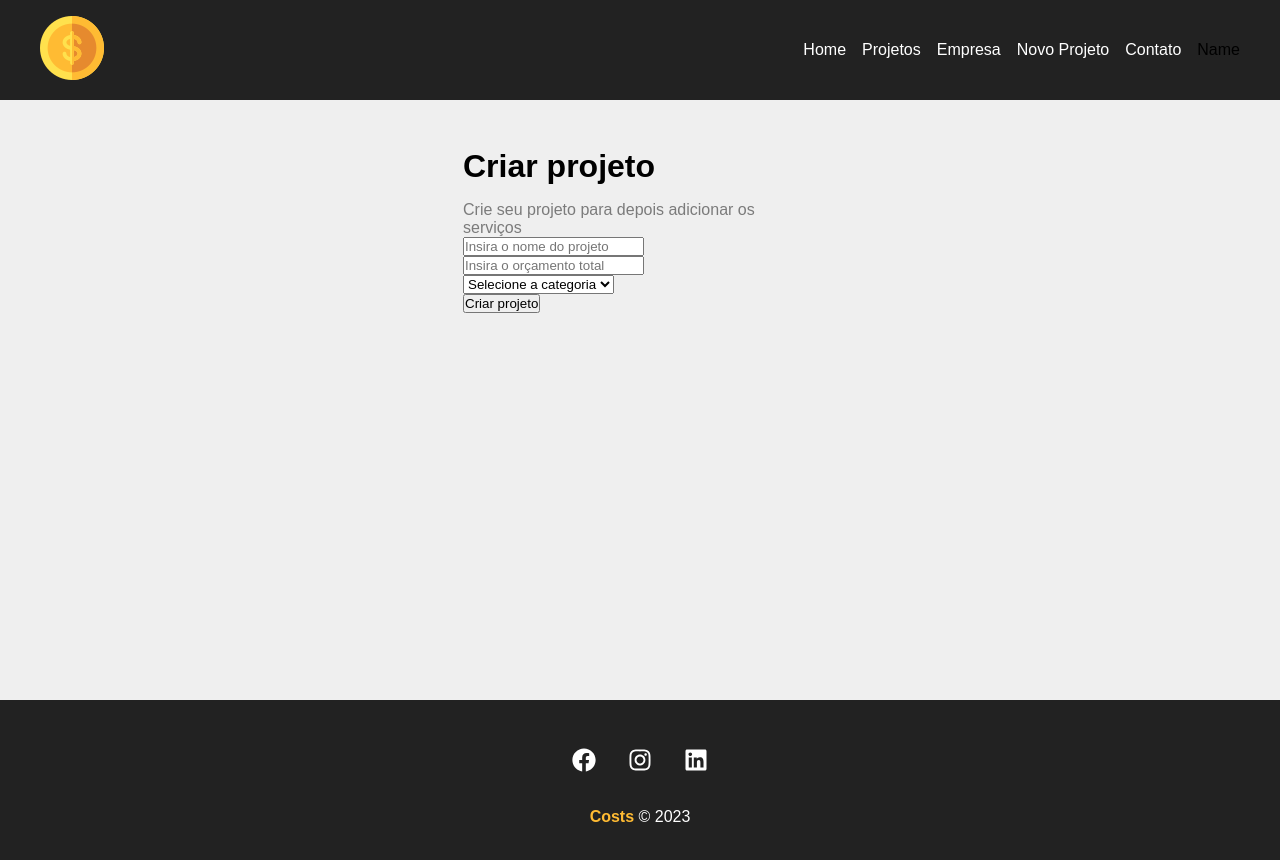
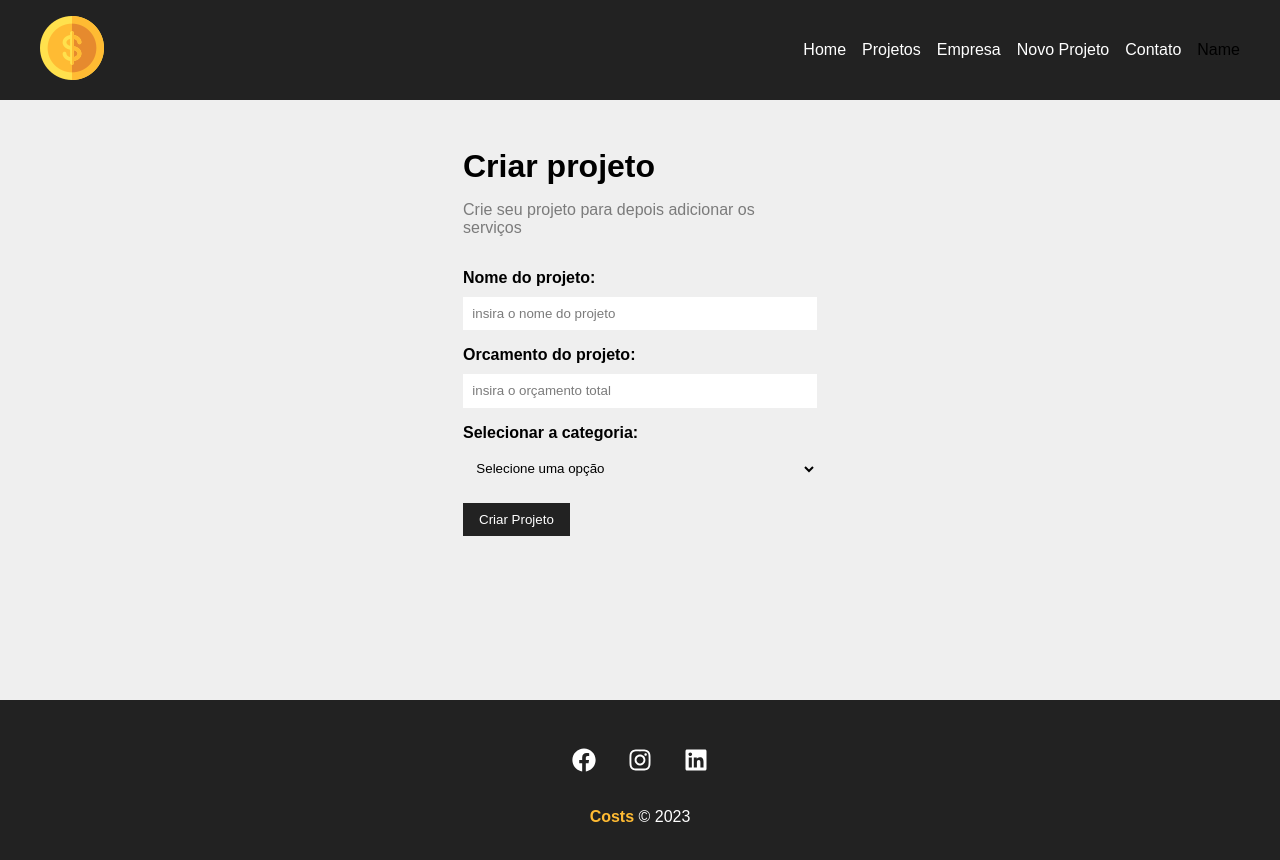
Before and after one commit to Rian-Fernandes/ReactProject, a React (Create React App) app in the folder costs/: page /newproject in a window 1280 px wide. Shown: the top 860 px of the page. Built offline with nearby package versions, Linux system fonts and the light colour scheme.

Commit message:
Estilizando página newProject e componetizando

```diff
--- a/costs/package.json
+++ b/costs/package.json
@@ -38,5 +38,8 @@
       "last 1 firefox version",
       "last 1 safari version"
     ]
+  },
+  "devDependencies": {
+    "@babel/plugin-proposal-private-property-in-object": "^7.21.11"
   }
 }
--- /dev/null
+++ b/costs/src/components/form/Input.js
@@ -0,0 +1,18 @@
+import styles from './Input.module.css'
+
+function Input ({type, text, name, placeholder, handleOnChange, value}){
+    return(
+        <div className={styles.form_control}>
+            <label htmlFor={name}>{text}:</label>
+            <input type={type}
+                name={name}
+                id={name}
+                placeholder={placeholder}
+                onChange={handleOnChange}
+                value={value}
+             />
+        </div>
+    )
+}
+
+export default Input
--- /dev/null
+++ b/costs/src/components/form/Input.module.css
@@ -0,0 +1,20 @@
+.form_control{
+    display: flex;
+    flex-direction: column;
+    margin-bottom: 1em;
+}
+
+.form_control label{
+    margin-bottom: .6em;
+    font-weight: bold;
+}
+
+.form_control input{
+    padding: .7em;
+    border-radius: 0;
+    border: none;
+}
+
+.form_control input::placeholder{
+    color:#7b7b7b;
+}
--- /dev/null
+++ b/costs/src/components/form/Select.js
@@ -0,0 +1,14 @@
+import styles from './Select.module.css'
+
+function Select ({text, name, options, handleOnChange, value}){
+    return(
+        <div className={styles.form_control}>
+            <label htmlFor={name}>{text}:</label>
+            <select name={name} id={name}>
+                <option>Selecione uma opção</option>
+            </select>
+        </div>
+    )
+}
+
+export default Select
--- /dev/null
+++ b/costs/src/components/form/Select.module.css
@@ -0,0 +1,16 @@
+.form_control{
+    display: flex;
+    flex-direction: column;
+    margin-bottom: 1em;
+}
+
+.form_control label{
+    margin-bottom: .6em;
+    font-weight: bold;
+}
+
+.form_control select {
+    padding: .7em;
+    border-radius: 0;
+    border: none;
+}
--- /dev/null
+++ b/costs/src/components/form/SubmitButton.js
@@ -0,0 +1,11 @@
+import styles from './SubmitButton.module.css'
+
+function SubmitButton ({ text }){
+    return(
+        <div>
+            <button className={styles.btn}>{text}</button>
+        </div>
+    )
+}
+
+export default SubmitButton
--- /dev/null
+++ b/costs/src/components/form/SubmitButton.module.css
@@ -0,0 +1,13 @@
+.btn{
+    background-color: #222;
+    color: #fff;
+    padding: 0.7em 1.2em;
+    text-decoration: none;
+    transition: .5s;
+    cursor: pointer;
+    border: none;
+}
+
+.btn:hover{
+    color: #ffbb33;
+}
--- a/costs/src/components/layout/Navbar.js
+++ b/costs/src/components/layout/Navbar.js
@@ -5,7 +5,7 @@
 
 function Navbar (){
     return (
-    <nav class={styles.navbar}>
+    <nav className={styles.navbar}>
         <Container>
             <Link>
                 <img src={logo} alt="Costs logo"/>
--- a/costs/src/components/pages/NewProject.js
+++ b/costs/src/components/pages/NewProject.js
@@ -6,7 +6,7 @@
         <div className={styles.newproject_container}>
             <h1>Criar projeto</h1>
             <p>Crie seu projeto para depois adicionar os serviços</p>
-            <ProjectForm/>
+            <ProjectForm btnText="Criar Projeto"/>
         </div>
 
     )
--- a/costs/src/components/project/ProjectForm.js
+++ b/costs/src/components/project/ProjectForm.js
@@ -1,21 +1,23 @@
-function ProjectForm (){
+import Input from '../form/Input'
+import Select from '../form/Select'
+import SubmitButton from '../form/SubmitButton'
+import styles from './ProjectForm.module.css'
+
+function ProjectForm ({btnText}){
     return(
-        <form>
+        <form className={styles.form}>
+            <Input type="text"
+            text="Nome do projeto"
+            name="name"
+            placeholder="insira o nome do projeto"/>
             <div>
-                <input type="text" placeholder ="Insira o nome do projeto"/>
+                <Input type="number"
+                text="Orcamento do projeto"
+                name="budget"
+                placeholder="insira o orçamento total"/>
             </div>
-            <div>
-                <input type="number" placeholder="Insira o orçamento total"/>
-            </div>
-            <div>
-                <select name="category_id">
-                    <option disabled selected>
-                        Selecione a categoria</option>
-                </select>
-            </div>
-            <div>
-                <input type="submit" value="Criar projeto"/>
-            </div>
+           <Select name="category_id" text="Selecionar a categoria" />
+            <SubmitButton text={btnText}/>
         </form>
     )
 }
--- /dev/null
+++ b/costs/src/components/project/ProjectForm.module.css
@@ -0,0 +1,4 @@
+.form{
+    width: 100%;
+    margin: 2em 0;
+}
```
Also changed, not shown: 1 other file (tests, documents, lock files or other folders).
